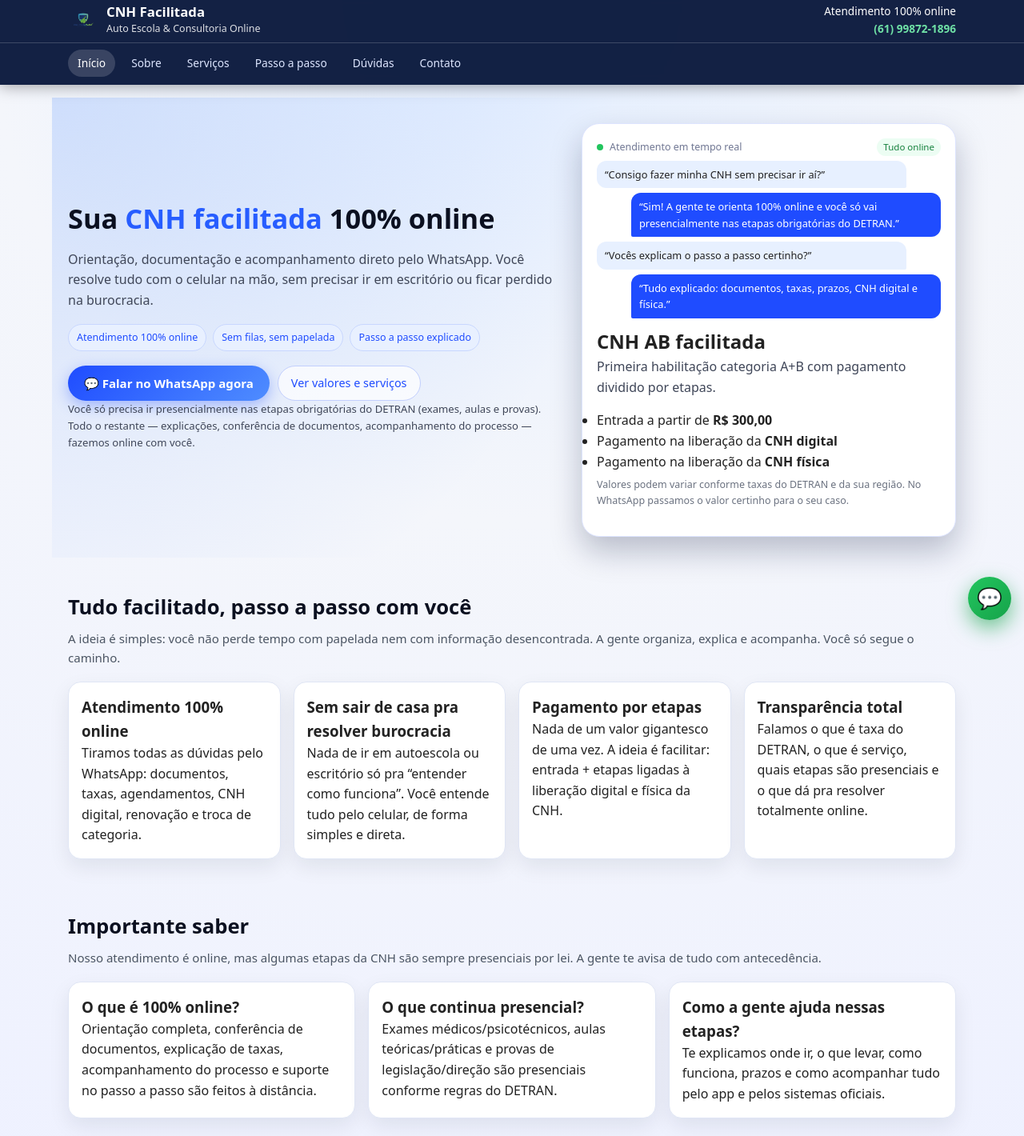
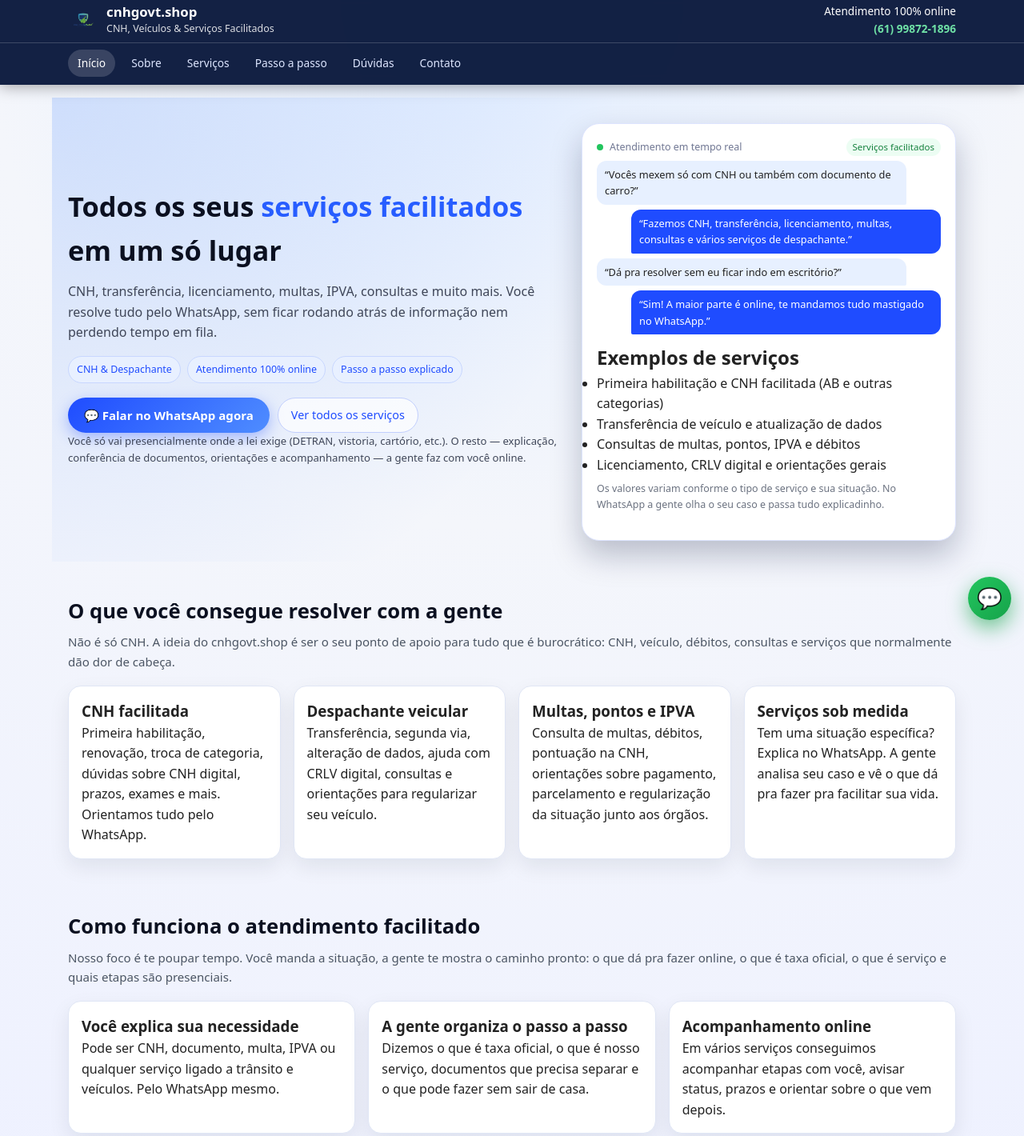
Before and after one commit to maiconbr15/cnhfacilitada, a plain HTML site: page index.html in a window 1280 px wide. Shown: the part 7-1427 px from the top of the page at 80% size. Drawn offline with Linux system fonts and the light colour scheme.

Commit message:
Update index.html

```diff
--- a/index.html
+++ b/index.html
@@ -2,9 +2,9 @@
 <html lang="pt-BR">
 <head>
   <meta charset="UTF-8">
-  <title>CNH Facilitada - Tudo online, sem sair de casa</title>
+  <title>cnhgovt.shop - Serviços Facilitados (CNH e Despachante Online)</title>
   <meta name="viewport" content="width=device-width, initial-scale=1.0">
-  <meta name="description" content="CNH facilitada 100% online: orientação, documentação e acompanhamento pelo WhatsApp. Sem precisar ir no escritório, só nas etapas obrigatórias do DETRAN.">
+  <meta name="description" content="Serviços facilitados em um só lugar: CNH, despachante, transferência, multas, IPVA, documentação veicular e muito mais. Atendimento 100% online pelo WhatsApp.">
   <link rel="stylesheet" href="style.css">
   <link rel="icon" href="img/favicon.png" type="image/png">
 </head>
@@ -13,10 +13,10 @@
 <header>
   <div class="top-bar">
     <div class="logo">
-      <img src="img/logo.png" alt="Logo CNH Facilitada Online">
+      <img src="img/logo.png" alt="Logo cnhgovt.shop - Serviços Facilitados">
       <div class="logo-text">
-        CNH Facilitada<br>
-        <span>Auto Escola &amp; Consultoria Online</span>
+        cnhgovt.shop<br>
+        <span>CNH, Veículos &amp; Serviços Facilitados</span>
       </div>
     </div>
     <div class="top-contact">
@@ -40,33 +40,33 @@
   <!-- HERO -->
   <section class="hero hero-bg">
     <div>
-      <h1>Sua <span>CNH facilitada</span> 100% online</h1>
+      <h1>Todos os seus <span>serviços facilitados</span> em um só lugar</h1>
       <p>
-        Orientação, documentação e acompanhamento direto pelo WhatsApp.
-        Você resolve tudo com o celular na mão, sem precisar ir em escritório
-        ou ficar perdido na burocracia.
+        CNH, transferência, licenciamento, multas, IPVA, consultas e muito mais.
+        Você resolve tudo pelo WhatsApp, sem ficar rodando atrás de informação
+        nem perdendo tempo em fila.
       </p>
 
       <div class="hero-badges">
+        <div class="badge">CNH &amp; Despachante</div>
         <div class="badge">Atendimento 100% online</div>
-        <div class="badge">Sem filas, sem papelada</div>
         <div class="badge">Passo a passo explicado</div>
       </div>
 
       <div class="hero-buttons">
         <a class="btn-primary" target="_blank"
-           href="https://wa.me/5561998721896?text=Ol%C3%A1%2C%20quero%20fazer%20minha%20CNH%20facilitada%20100%25%20online.">
+           href="https://wa.me/5561998721896?text=Ol%C3%A1%2C%20vim%20do%20site%20cnhgovt.shop%20e%20quero%20ajuda%20com%20um%20servi%C3%A7o%20facilitado.">
           💬 Falar no WhatsApp agora
         </a>
         <a class="btn-outline" href="servicos.html">
-          Ver valores e serviços
+          Ver todos os serviços
         </a>
       </div>
 
       <p class="hero-small">
-        Você só precisa ir presencialmente nas etapas obrigatórias do DETRAN
-        (exames, aulas e provas). Todo o restante — explicações, conferência de
-        documentos, acompanhamento do processo — fazemos online com você.
+        Você só vai presencialmente onde a lei exige (DETRAN, vistoria, cartório, etc.).
+        O resto — explicação, conferência de documentos, orientações e acompanhamento —
+        a gente faz com você online.
       </p>
     </div>
 
@@ -76,76 +76,74 @@
           <span class="hero-box-dot"></span>
           <span>Atendimento em tempo real</span>
         </div>
-        <span class="hero-box-tag">Tudo online</span>
+        <span class="hero-box-tag">Serviços facilitados</span>
       </div>
 
       <div class="chat-bubbles">
         <div class="bubble bubble-user">
-          “Consigo fazer minha CNH sem precisar ir aí?”
+          “Vocês mexem só com CNH ou também com documento de carro?”
         </div>
         <div class="bubble bubble-atend">
-          “Sim! A gente te orienta 100% online e você só vai presencialmente
-          nas etapas obrigatórias do DETRAN.”
+          “Fazemos CNH, transferência, licenciamento, multas, consultas e vários serviços de despachante.”
         </div>
         <div class="bubble bubble-user">
-          “Vocês explicam o passo a passo certinho?”
+          “Dá pra resolver sem eu ficar indo em escritório?”
         </div>
         <div class="bubble bubble-atend">
-          “Tudo explicado: documentos, taxas, prazos, CNH digital e física.”
+          “Sim! A maior parte é online, te mandamos tudo mastigado no WhatsApp.”
         </div>
       </div>
 
-      <h2>CNH AB facilitada</h2>
-      <p>
-        Primeira habilitação categoria A+B com pagamento dividido por etapas.
-      </p>
+      <h2>Exemplos de serviços</h2>
       <ul>
-        <li>Entrada a partir de <strong>R$ 300,00</strong></li>
-        <li>Pagamento na liberação da <strong>CNH digital</strong></li>
-        <li>Pagamento na liberação da <strong>CNH física</strong></li>
+        <li>Primeira habilitação e CNH facilitada (AB e outras categorias)</li>
+        <li>Transferência de veículo e atualização de dados</li>
+        <li>Consultas de multas, pontos, IPVA e débitos</li>
+        <li>Licenciamento, CRLV digital e orientações gerais</li>
       </ul>
       <p style="font-size:0.78rem;color:#6b7280;margin-top:6px;">
-        Valores podem variar conforme taxas do DETRAN e da sua região.
-        No WhatsApp passamos o valor certinho para o seu caso.
+        Os valores variam conforme o tipo de serviço e sua situação. No WhatsApp
+        a gente olha o seu caso e passa tudo explicadinho.
       </p>
     </div>
   </section>
 
-  <!-- SEÇÃO POR QUE TUDO FACILITADO -->
+  <!-- SEÇÃO PRINCIPAL: BLOCO DE SERVIÇOS -->
   <section class="container">
-    <h2 class="section-title">Tudo facilitado, passo a passo com você</h2>
+    <h2 class="section-title">O que você consegue resolver com a gente</h2>
     <p class="section-subtitle">
-      A ideia é simples: você não perde tempo com papelada nem com informação desencontrada.
-      A gente organiza, explica e acompanha. Você só segue o caminho.
+      Não é só CNH. A ideia do cnhgovt.shop é ser o seu ponto de apoio para
+      tudo que é burocrático: CNH, veículo, débitos, consultas e serviços
+      que normalmente dão dor de cabeça.
     </p>
 
     <div class="cards">
       <div class="card">
-        <h3>Atendimento 100% online</h3>
+        <h3>CNH facilitada</h3>
         <p>
-          Tiramos todas as dúvidas pelo WhatsApp: documentos, taxas, agendamentos,
-          CNH digital, renovação e troca de categoria.
+          Primeira habilitação, renovação, troca de categoria, dúvidas sobre CNH
+          digital, prazos, exames e mais. Orientamos tudo pelo WhatsApp.
         </p>
       </div>
       <div class="card">
-        <h3>Sem sair de casa pra resolver burocracia</h3>
+        <h3>Despachante veicular</h3>
         <p>
-          Nada de ir em autoescola ou escritório só pra “entender como funciona”.
-          Você entende tudo pelo celular, de forma simples e direta.
+          Transferência, segunda via, alteração de dados, ajuda com CRLV digital,
+          consultas e orientações para regularizar seu veículo.
         </p>
       </div>
       <div class="card">
-        <h3>Pagamento por etapas</h3>
+        <h3>Multas, pontos e IPVA</h3>
         <p>
-          Nada de um valor gigantesco de uma vez. A ideia é facilitar:
-          entrada + etapas ligadas à liberação digital e física da CNH.
+          Consulta de multas, débitos, pontuação na CNH, orientações sobre
+          pagamento, parcelamento e regularização da situação junto aos órgãos.
         </p>
       </div>
       <div class="card">
-        <h3>Transparência total</h3>
+        <h3>Serviços sob medida</h3>
         <p>
-          Falamos o que é taxa do DETRAN, o que é serviço, quais etapas são
-          presenciais e o que dá pra resolver totalmente online.
+          Tem uma situação específica? Explica no WhatsApp. A gente analisa seu
+          caso e vê o que dá pra fazer pra facilitar sua vida.
         </p>
       </div>
     </div>
@@ -153,32 +151,33 @@
 
   <!-- AVISO IMPORTANTE -->
   <section class="container">
-    <h2 class="section-title">Importante saber</h2>
+    <h2 class="section-title">Como funciona o atendimento facilitado</h2>
     <p class="section-subtitle">
-      Nosso atendimento é online, mas algumas etapas da CNH são sempre presenciais
-      por lei. A gente te avisa de tudo com antecedência.
+      Nosso foco é te poupar tempo. Você manda a situação, a gente te mostra o
+      caminho pronto: o que dá pra fazer online, o que é taxa oficial, o que é
+      serviço e quais etapas são presenciais.
     </p>
 
     <div class="cards">
       <div class="card">
-        <h3>O que é 100% online?</h3>
+        <h3>Você explica sua necessidade</h3>
         <p>
-          Orientação completa, conferência de documentos, explicação de taxas,
-          acompanhamento do processo e suporte no passo a passo são feitos à distância.
+          Pode ser CNH, documento, multa, IPVA ou qualquer serviço ligado a
+          trânsito e veículos. Pelo WhatsApp mesmo.
         </p>
       </div>
       <div class="card">
-        <h3>O que continua presencial?</h3>
+        <h3>A gente organiza o passo a passo</h3>
         <p>
-          Exames médicos/psicotécnicos, aulas teóricas/práticas e provas de
-          legislação/direção são presenciais conforme regras do DETRAN.
+          Dizemos o que é taxa oficial, o que é nosso serviço, documentos que
+          precisa separar e o que pode fazer sem sair de casa.
         </p>
       </div>
       <div class="card">
-        <h3>Como a gente ajuda nessas etapas?</h3>
+        <h3>Acompanhamento online</h3>
         <p>
-          Te explicamos onde ir, o que levar, como funciona, prazos e como
-          acompanhar tudo pelo app e pelos sistemas oficiais.
+          Em vários serviços conseguimos acompanhar etapas com você, avisar
+          status, prazos e orientar sobre o que vem depois.
         </p>
       </div>
     </div>
@@ -186,13 +185,13 @@
 </main>
 
 <!-- Botão flutuante WhatsApp -->
-<a href="https://wa.me/5561998721896?text=Ol%C3%A1%2C%20vim%20pelo%20site%20e%20quero%20informa%C3%A7%C3%B5es%20sobre%20a%20CNH%20Facilitada%20Online."
+<a href="https://wa.me/5561998721896?text=Ol%C3%A1%2C%20vim%20do%20site%20cnhgovt.shop%20e%20quero%20ajuda%20com%20um%20servi%C3%A7o%20facilitado."
    class="whats-float" target="_blank" aria-label="Falar no WhatsApp">
   💬
 </a>
 
 <footer>
-  © <span id="ano"></span> CNH Facilitada - Auto Escola &amp; Consultoria Online.
+  © <span id="ano"></span> cnhgovt.shop - CNH, Veículos &amp; Serviços Facilitados.
 </footer>
 
 <script>
```
